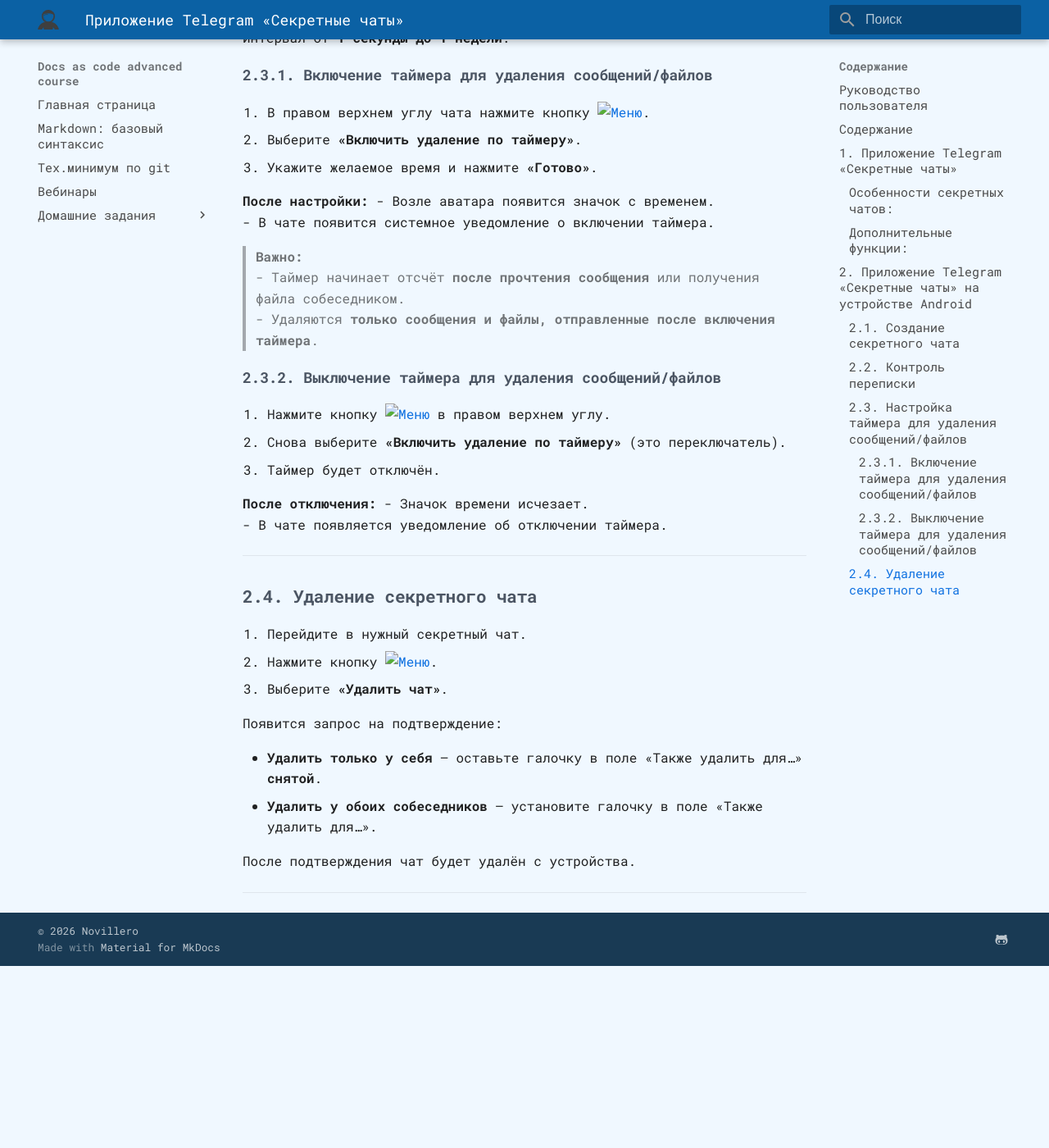
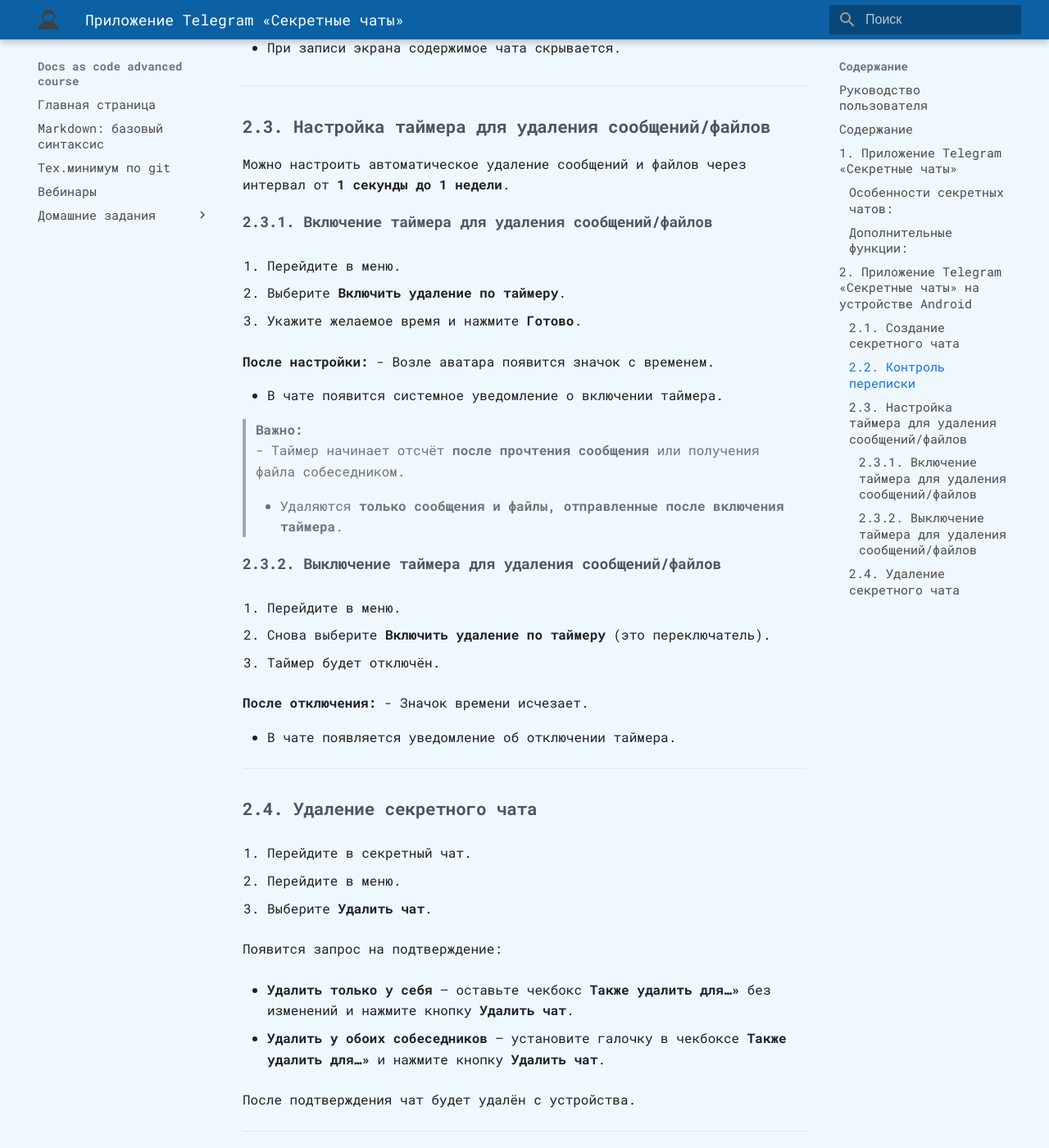
Before and after one commit to novillero/dac-advanced, an MkDocs documentation site: the page built from docs/instructions/irina23102026-instruction.md, in a window 1280 px wide and 1400 px high, scrolled down 2470 px. Shown: the whole window at 82% size. Built offline with MkDocs 1.6.1 and Material for MkDocs 9.7.7, drawn with Linux system fonts in a browser that asks for light colours; some web fonts are replaced; before the commit the page ends 3648 px from its top, so only the background shows below that; some of the changed text lies outside the part shown.

Commit message:
в инструкцию внесены правки по комментариям

```diff
--- a/docs/instructions/irina23102026-instruction.md
+++ b/docs/instructions/irina23102026-instruction.md
@@ -4,16 +4,25 @@
 ---
 
 ## Содержание
-1. [Приложение Telegram «Секретные чаты»](#1-приложение-telegram-секретные-чаты)
-2. [Приложение Telegram «Секретные чаты» на устройстве Android](#2-приложение-telegram-секретные-чаты-на-устройстве-android)
-   - [2.1. Создание секретного чата](#21-создание-секретного-чата)
-   - [2.2. Контроль переписки](#22-контроль-переписки)
-   - [2.3. Настройка таймера для удаления сообщений/файлов](#23-настройка-таймера-для-удаления-сообщенийфайлов)
-     - [2.3.1. Включение таймера](#231-включение-таймера-для-удаления-сообщенийфайлов)
-     - [2.3.2. Выключение таймера](#232-выключение-таймера-для-удаления-сообщенийфайлов)
-   - [2.4. Удаление секретного чата](#24-удаление-секретного-чата)
-3. [Приложение Telegram «Секретные чаты» на Desktop](#3-приложение-telegram-секретные-чаты-на-desktop)
-   - [3.1. Подключение приложения «Секретные чаты» в Telegram Desktop](#31-подключение-приложения-секретные-чаты-в-telegram-desktop)
+1. [Приложение Telegram «Секретные чаты»](#1-приложение-telegram-секретные-чаты).
+
+2. [Приложение Telegram «Секретные чаты» на устройстве Android](#2-приложение-telegram-секретные-чаты-на-устройстве-android).
+
+   - [2.1. Создание секретного чата](#21-создание-секретного-чата).
+
+   - [2.2. Контроль переписки](#22-контроль-переписки).
+
+   - [2.3. Настройка таймера для удаления сообщений/файлов](#23-настройка-таймера-для-удаления-сообщенийфайлов).
+
+     - [2.3.1. Включение таймера](#231-включение-таймера-для-удаления-сообщенийфайлов).
+
+     - [2.3.2. Выключение таймера](#232-выключение-таймера-для-удаления-сообщенийфайлов).
+
+   - [2.4. Удаление секретного чата](#24-удаление-секретного-чата).
+
+3. [Приложение Telegram «Секретные чаты» на Desktop](#3-приложение-telegram-секретные-чаты-на-desktop).
+
+   - [3.1. Подключение приложения «Секретные чаты» в Telegram Desktop](#31-подключение-приложения-секретные-чаты-в-telegram-desktop).
 
 ---
 
@@ -25,16 +34,25 @@
 
 ### Особенности секретных чатов:
 * Содержимое не хранится на серверах Telegram.
+
 * Переписка доступна только на одном устройстве.
+
 * При выходе участника из аккаунта Telegram чат удаляется.
+
 * Невозможно переслать сообщения или сделать скриншот.
+
+
 * Можно настроить автоматическое удаление сообщений и файлов.
+
 * Удалённые диалоги невозможно восстановить.
 
 ### Дополнительные функции:
 * Включение/отключение уведомлений.
+
 * Использование видеозвонков.
+
 * Очистка истории.
+
 * Удаление чата.
 
 ---
@@ -69,9 +93,12 @@
 
 В секретных чатах действуют ограничения конфиденциальности:
 
-- Кнопка **«Переслать»** заблокирована.
+- Кнопка **Переслать** заблокирована.
+
 - Запрещены **скриншоты** и **запись экрана**.
+
   - При попытке сделать скриншот появится предупреждение.
+
   - При записи экрана содержимое чата скрывается.
 
 ---
@@ -82,40 +109,51 @@
 
 #### 2.3.1. Включение таймера для удаления сообщений/файлов
 
-1. В правом верхнем углу чата нажмите кнопку ![Меню](#).
-2. Выберите **«Включить удаление по таймеру»**.
-3. Укажите желаемое время и нажмите **«Готово»**.
+1. Перейдите в меню.
+
+2. Выберите **Включить удаление по таймеру**.
+
+3. Укажите желаемое время и нажмите **Готово**.
 
 **После настройки:**
 - Возле аватара появится значок с временем.
+
 - В чате появится системное уведомление о включении таймера.
 
 > **Важно:**
 > - Таймер начинает отсчёт **после прочтения сообщения** или получения файла собеседником.
+>
 > - Удаляются **только сообщения и файлы, отправленные после включения таймера**.
 
 #### 2.3.2. Выключение таймера для удаления сообщений/файлов
 
-1. Нажмите кнопку ![Меню](#) в правом верхнем углу.
-2. Снова выберите **«Включить удаление по таймеру»** (это переключатель).
+1. Перейдите в меню.
+
+2. Снова выберите **Включить удаление по таймеру** (это переключатель).
+
 3. Таймер будет отключён.
 
 **После отключения:**
 - Значок времени исчезает.
+
 - В чате появляется уведомление об отключении таймера.
 
 ---
 
 ### 2.4. Удаление секретного чата
 
-1. Перейдите в нужный секретный чат.
-2. Нажмите кнопку ![Меню](#).
-3. Выберите **«Удалить чат»**.
+1. Перейдите в секретный чат.
+
+2. Перейдите в меню.
+
+3. Выберите **Удалить чат**.
 
 Появится запрос на подтверждение:
 
-- **Удалить только у себя** — оставьте галочку в поле «Также удалить для…» **снятой**.
-- **Удалить у обоих собеседников** — установите галочку в поле «Также удалить для…».
+- **Удалить только у себя** — оставьте чекбокс **Также удалить для…»** без изменений
+и нажмите кнопку **Удалить чат**.
+
+- **Удалить у обоих собеседников** — установите галочку в чекбоксе **Также удалить для…»** и нажмите кнопку **Удалить чат**.
 
 После подтверждения чат будет удалён с устройства.
 
```
Also changed, not shown: other parts of docs/instructions/irina23102026-instruction.md (+11 -5 lines).
